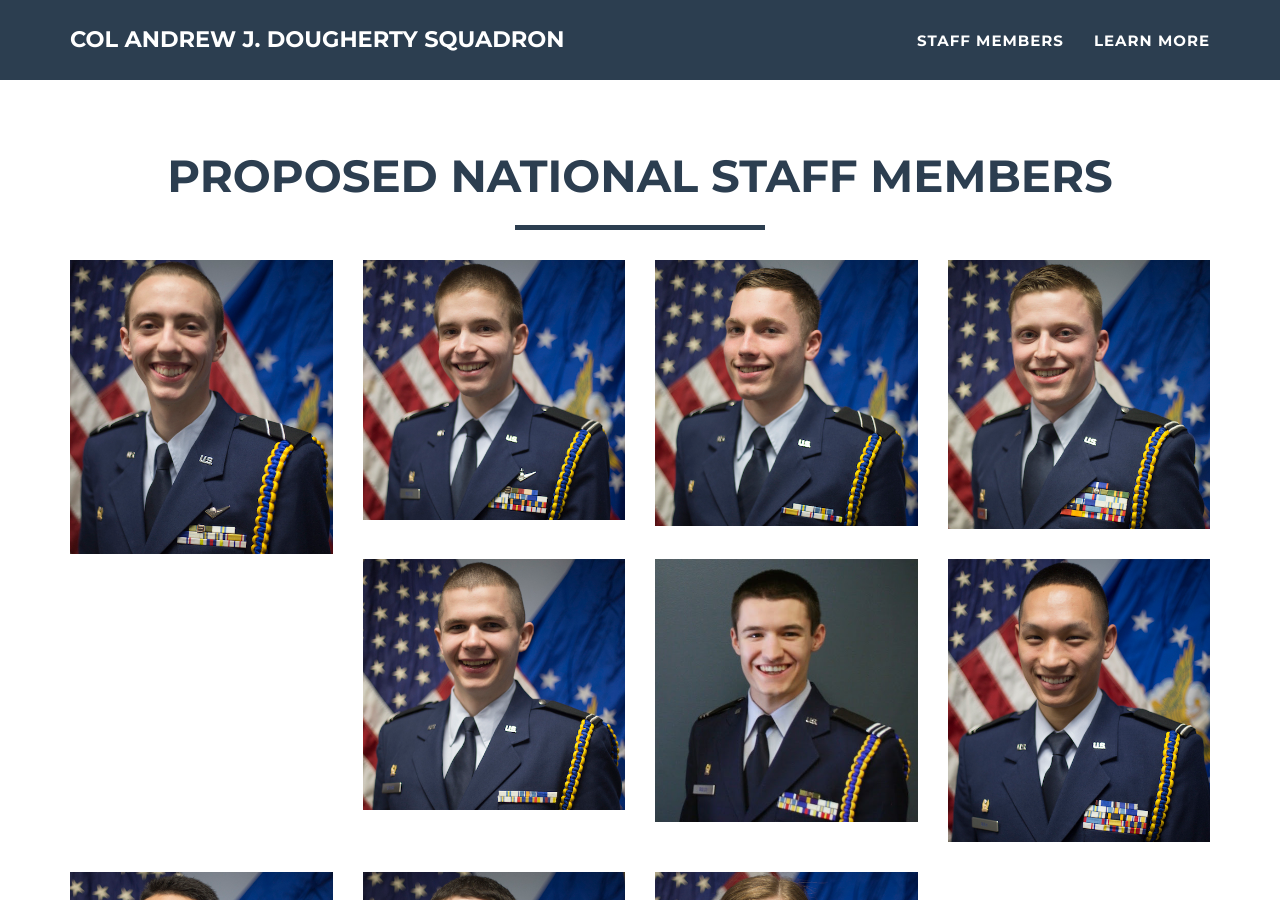
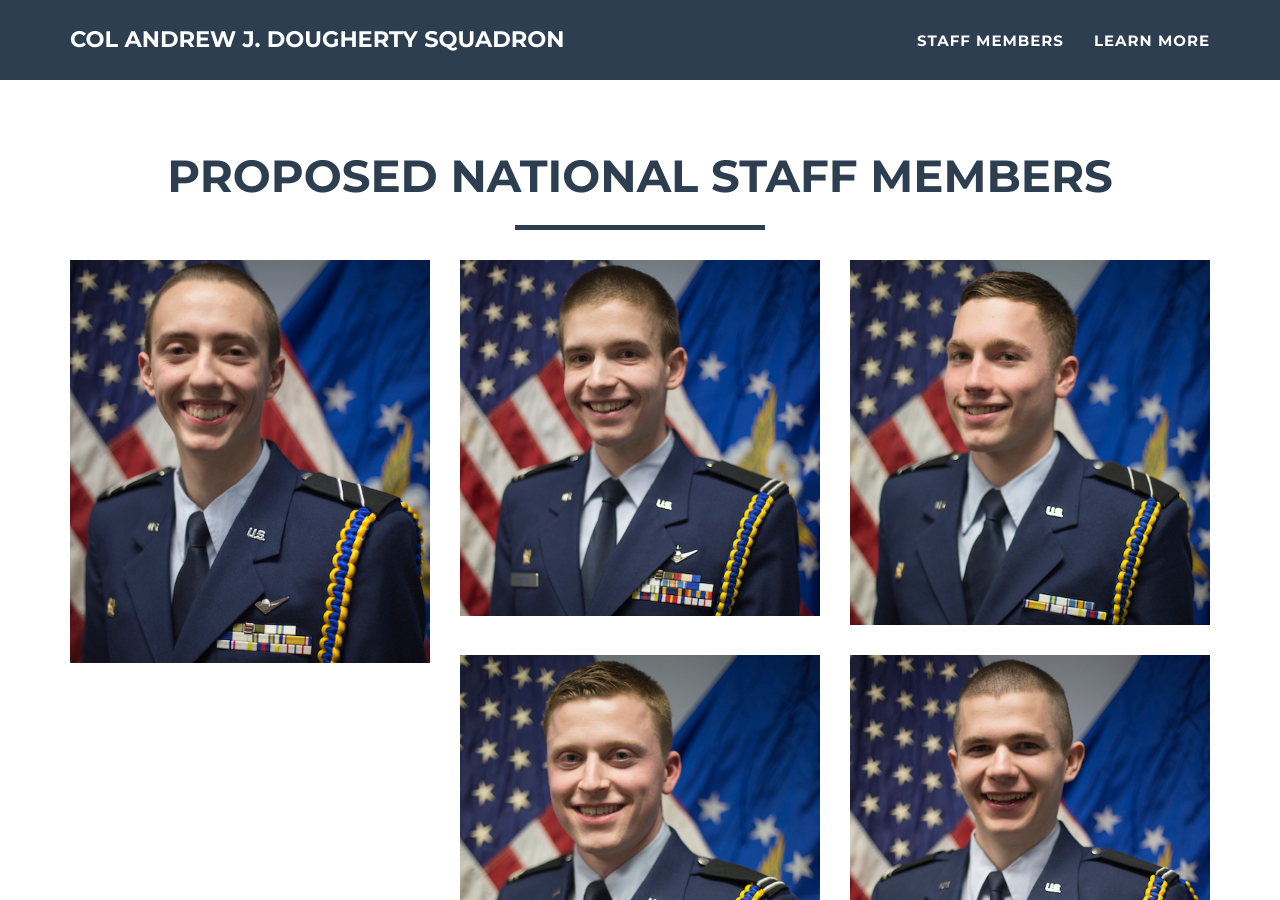
Before and after one commit to cralor/dougherty, a Jekyll site: the page built from index.html, in a window 1280 px wide and 900 px high, scrolled down 1237 px. Built offline with Jekyll 4.4.1, drawn with Linux system fonts in a browser that asks for light colours.

Commit message:
plz work

```diff
--- a/_includes/portfolio_grid.html
+++ b/_includes/portfolio_grid.html
@@ -10,7 +10,7 @@
             </div>
             <div class="row">
                 {% for post in site.posts %}
-                    <div class="col-lg-3 portfolio-item">
+                    <div class="col-lg-4 portfolio-item">
                         <a href="#portfolioModal-{{ post.modal-id }}" class="portfolio-link" data-toggle="modal">
                             <div class="caption">
                                 <div class="caption-content">
```
